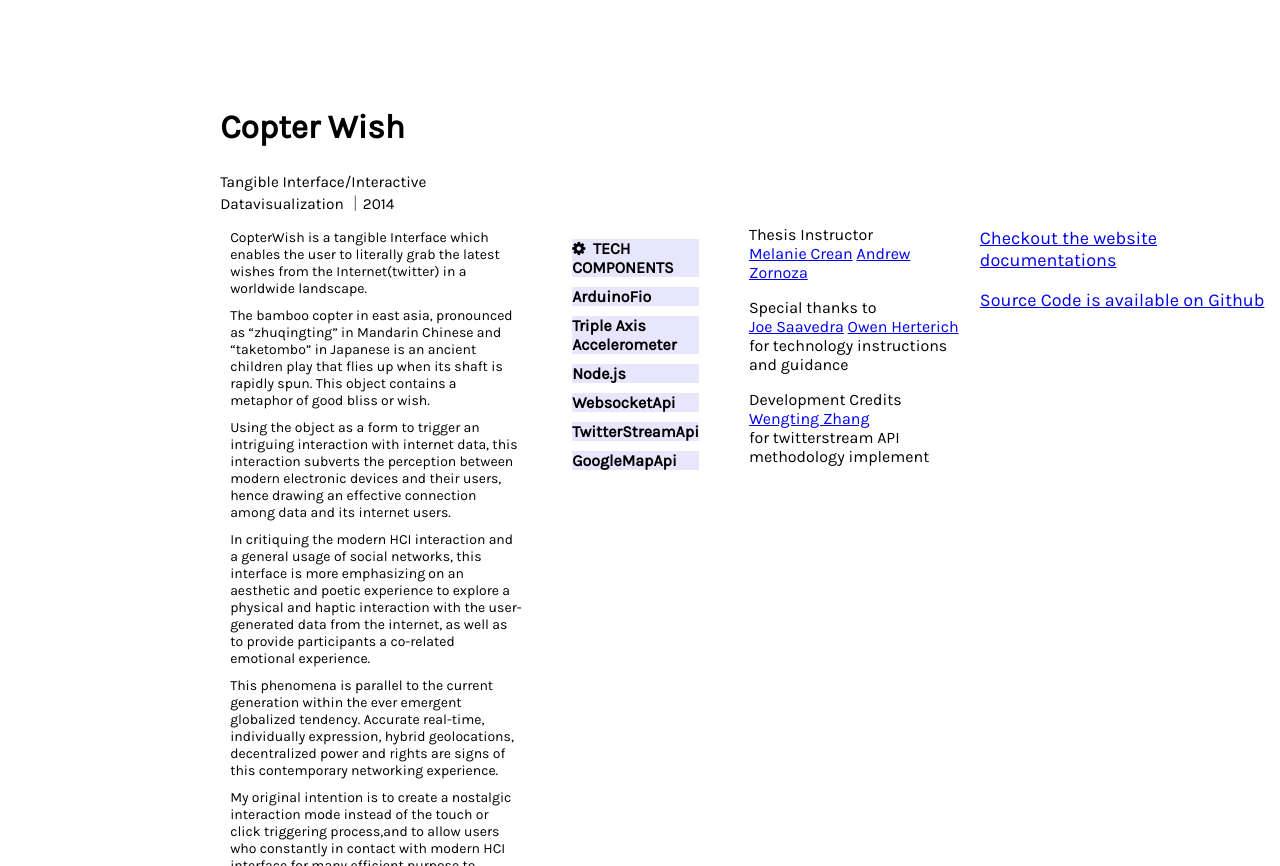
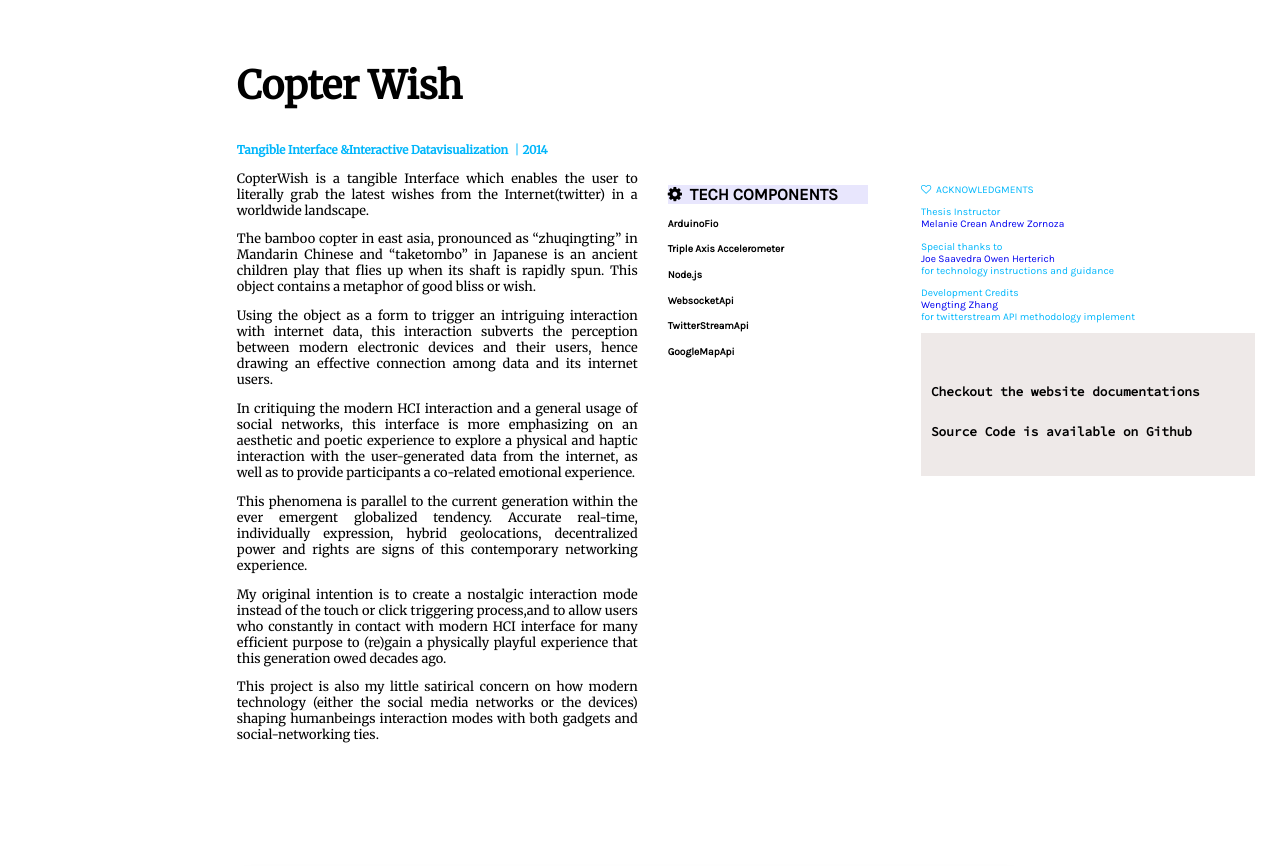
Before and after one commit to haijingliu/Portfolio, a PHP site: page /portfolio/?page=copterwish in a window 1280 px wide; the page is wider, and only the part inside the window is pictured. Shown: the part 325-1191 px from the top of that part. Run offline with PHP 8.4, Linux system fonts and the light colour scheme; some libraries are stand-ins or nearby versions.

Commit message:
main.css change

```diff
--- a/copterwish.php
+++ b/copterwish.php
@@ -7,23 +7,21 @@
       <section id="work_content">
             <article id="work_details">
                   <h2>Copter Wish</h2>
-                  <h3>Tangible Interface/Interactive Datavisualization ｜2014</h3>
+                  <h3>Tangible Interface &Interactive Datavisualization ｜2014</h3>
 
-                 <p>CopterWish is a tangible Interface which enables the user to literally grab the latest wishes from the Internet(twitter) in a worldwide landscape.</p>
+                 <p1><p>CopterWish is a tangible Interface which enables the user to literally grab the latest wishes from the Internet(twitter) in a worldwide landscape.</p>
                  <p>The bamboo copter in east asia, pronounced as “zhuqingting” in Mandarin Chinese and “taketombo” in Japanese is an ancient children play that flies up when its shaft is rapidly spun. This object contains a metaphor of good bliss or wish.</p>
                  <p>Using the object as a form to trigger an intriguing interaction with internet data, this interaction subverts the perception between modern electronic devices and their users, hence drawing an effective connection among data and its internet users.</p>
                  <p>In critiquing the modern HCI interaction and a general usage of social networks, this interface is more emphasizing on an aesthetic and poetic experience to explore a physical and haptic interaction with the user-generated data from the internet, as well as to provide participants a co-related emotional experience. </p>
                  <p>This phenomena is parallel to the current generation within the ever emergent globalized tendency. Accurate real-time, individually expression, hybrid geolocations, decentralized power and rights are signs of this contemporary networking experience.</p>
                  <p>My original intention is to create a nostalgic interaction mode instead of the touch or click triggering process,and to allow users who constantly in contact with modern HCI interface for many efficient purpose to (re)gain a physically playful experience that this generation owed decades ago.</p>
-                 <p>This project is also my little satirical concern on how modern technology (either the social media networks or the devices) shaping humanbeings interaction modes with both gadgets and social-networking ties.</p>
+                 <p>This project is also my little satirical concern on how modern technology (either the social media networks or the devices) shaping humanbeings interaction modes with both gadgets and social-networking ties.</p></p1>
 
-                 <p></p>
             </article>
 
             <article id ="toolinks">
                   <div class="toolinks">
-                        <h4><i class="fa fa-cog"></i>&nbsp;&nbsp;TECH COMPONENTS</h4>
-
+                        <h1><i class="fa fa-cog"></i>&nbsp;&nbsp;TECH COMPONENTS</h1>
                         <h4 class="tool">ArduinoFio</h4>
                         <h4 class="tool">Triple Axis Accelerometer</h4>
                         <h4 class="tool">Node.js</h4>
@@ -34,17 +32,22 @@
             </article>
 
             <article id ="project_features">
-            <p>Thesis Instructor  <br> <a href="http://www.melaniecrean.com/">Melanie Crean</a> <a href="http://www.andrewzornoza.com/">Andrew Zornoza</a></p>
-            <p>Special thanks to  <br> <a href="http://jos.ph">Joe Saavedra</a> <a href="http://owenherterich.com/">Owen Herterich</a>
+            <div id="features">
+            <p><i class="fa fa-heart-o"></i>&nbsp;&nbsp;ACKNOWLEDGMENTS</p>
+            <p>Thesis Instructor  <br> <a style=text-decoration:none; href="http://www.melaniecrean.com/" >Melanie Crean</a> <a style=text-decoration:none; href="http://www.andrewzornoza.com/">Andrew Zornoza</a></p>
+            <p>Special thanks to  <br> <a style=text-decoration:none; href="http://jos.ph">Joe Saavedra</a> <a style=text-decoration:none; href="http://owenherterich.com/">Owen Herterich</a>
             <br>for technology instructions and guidance</p>
             <p>Development Credits<br>
-            <a href="http://wentin.co/">Wengting Zhang</a>
+            <a style=text-decoration:none; href="http://wentin.co/">Wengting Zhang</a>
             <br>for twitterstream API methodology implement</p>
-            </article>
+            </div>
 
-           <article id ="project_link">
-            <p><a target="_blank" href="http://.../">Checkout the website documentations</a></p>
-            <p><a target="_blank" href="https://github.com/">Source Code is available on Github</a></p>
+            <div id="links">
+            <h1><a style=text-decoration:none; target="_blank" href="http://haijing.info">Checkout the website documentations</a>
+            <a style=text-decoration:none; target="_blank" href="https://github.com/carrieriot5">Source Code is available on Github</a>
+            <h1>
+
+            </div>
           </article>
 </section>
 
@@ -56,6 +59,6 @@
                   <img src="img/wishes01.jpg">
                   <img src="img/wishes02.jpg">
                   <img src="img/wishes03.jpg">
+                  </div>
             </article>
       </section>
-</div>
--- a/css/main.css
+++ b/css/main.css
@@ -114,142 +124,108 @@
 
 /*  //PROJECT PAGE// */
  div#project_wrapper{
-    position: relative;
-    font-family: "karla" ,Helvetica, sans-serif;
+    position: inherit;
+    font-family: "Merriweather" ,Helvetica, sans-serif;
+    -webkit-box-shadow: 2px -21px 38px -1px rgba(0,0,0,0.45);
+    -moz-box-shadow: 2px -21px 38px -1px rgba(0,0,0,0.45);
+    box-shadow: 2px -21px 38px -1px rgba(0,0,0,0.45);
   }
 
-/*header{
-      padding-top: -100px;
-      position: absolute;
-      top: 0;
-      text-align: center;
-      width: 100%;
-      min-height: auto;
-      margin: 0 auto;
-      overflow:hidden;
-      z-index:-9999;
-      background: blue;
-      align-items: center;
-      justify-content: center;
-      vertical-align: middle;
-    }
-
-    header .header_container{
-        min-width: 100%;
-      }*/
-
     section#work_content{
-      width: 90%;
-      padding: 100px 10%;
-      margin: 10 auto;
-      margin-top: 0vw;
-
-      display: flex;
+      padding: 50px 10px;
+      display: inline-block;
       display: -webkit-box;
       display: -ms-flexbox;
       display: -webkit-flex;
-
       background: white;
 
-      -webkit-box-shadow: 2px -21px 38px -1px rgba(0,0,0,0.45);
-      -moz-box-shadow: 2px -21px 38px -1px rgba(0,0,0,0.45);
-      box-shadow: 2px -21px 38px -1px rgba(0,0,0,0.45);
     }
 
       article#work_details{
         color: black;
-        width: 43%;
+        width: 60%;
         padding-left: 8%;
+        margin-left:10%;
+ /*       padding-right:0%;*/
+        text-align:justify;
       }
         article#work_details h2{
-          font-size: 2.6vw;
-      }
+          font-size: 3vw;
+       }
         article#work_details h3{
-          font-size: 1.2vw;
-          font-weight: 100;
+          color:#00b6fb;
+          font-size: 0.9vw;
         }
 
-
-        article#work_details p{
-          font-size: 14px;
-          margin: 10px;
+        article#work_details p1{
+          font-size: 1vw;
         }
 
+/*------------------toolinks--------------*/
+
         article#toolinks{
-          padding:130px 10px;
-          margin:20px;
-/*          background-color: #e8e6fd;*/
-          font-family: "Karla",Helvetica, sans-serif;
+          width:30%;
+          padding:145px 10px;
+          margin-left:20px;
+          font-family: "Karla", Helvetica, sans-serif;
+          padding-right:3%;
+
         }
-        div.toolinks i{
-           font-size: 1.2vw;
+
+        div.toolinks h1{
+          color: black;
+          background-color: #e8e6fd;
+          font-size: 1.3vw;
         }
            div.toolinks h4{
-            background-color: #e8e6fd;
-            display: row;
-            margin: 10px ;
+            color:black;
+            display: inherit;
+            text-align: left;
+            font-size:0.8vw;
         }
 
-      article#work_imgs{
-        width: 100%;
-        padding-left: 5%;
-      }
-        article#work_imgs img{
-          width: px;
-          padding-top: 100;
-          max-width: 100%;
-          display: inline-block;
-          margin-bottom: 40px;
+/*-------- features &links --------*/
+        article#project_features{
+         width: 50% ;
+         padding:145px 15px;
+
+
         }
-        article#work_imgs .video_container{
-          max-width: 80%;
-          padding-top: 30px;
-          margin-bottom: 10px;
-          position: relative;
-          padding-bottom: 56.25%;
-          height: 10;
-          overflow: hidden;
-        }
-          .video_container iframe{
-          position: absolute;
-          top: 0;
-          left: 0;
-          width: 100%;
-          height: 100%;
-          }
 
-   article#project_features{
-                padding:130px 10px;
-          }
+       div#features{
+        font-family:"karla",Helvetica, sans-serif;
 
-   article#project_link{
-      padding:130px 10px;
-    /*  background: white;*/
-      width: 40%;
-      text-align: left;/*
-      font-family: "source code pro", Helvetica, sans-serif;*/
-      font-size: 18px;
+         font-size: 0.8vw;
+        color:#00b6fb;
+        text-decoration:none!important;
+       }
 
-    }
-      section.project_link a:link{
-        color: black;
-        text-decoration: none;
-        opacity: 0.4;
+
+       div#links{
+        padding:3%;
+        font-family: "source code pro", Helvetica, sans-serif;
       }
 
-      article.project_link a:visited{ color:#4a3df4 ;}
-        article.project_link a:after{
+      div#links a:link{
+        color:#000000;
+        font-size:1vw;
+        text-decoration: none!important;
+      }
+
+
+/*
+
+      h1.link a:visited{ color:00eb98;}
+        h1.link a:after{
              margin-left: 10px;
-             font-family:  "source code pro";
              content:' \e600';
              transition:ALL 0.5s;
         }
-        article.project_link a:hover:after{
+        h1.link a:hover:after{
           margin-left: 20px;
-        }
-
-
-/*  article#project_link{
+        }*/
+/*
+  article#project_link{
 
     font-family: "source code pro", Helvetica, sans-serif;
     text-align: left;
--- a/index.php
+++ b/index.php
@@ -33,9 +33,10 @@
 		<link rel="stylesheet" href="css/font-awesome.min.css" type="text/css" media="screen, projection">
 
 		<!-- google webfonts-->
-		<link href='http://fonts.googleapis.com/css?family=Source+Code+Pro' rel='stylesheet' type='text/css'>
-		<link href='http://fonts.googleapis.com/css?family=Karla' rel='stylesheet' type='text/css'>
-        <link href='http://fonts.googleapis.com/css?family=Montserrat' rel='stylesheet' type='text/css'>
+		<link href='http://fonts.googleapis.com/css?family=Source+Code+Pro' rel='stylesheet' type='text/css'> <!--forlinksinworkpage -->
+		<link href='http://fonts.googleapis.com/css?family=Karla' rel='stylesheet' type='text/css'><!--for about -->
+        <link href='http://fonts.googleapis.com/css?family=Montserrat' rel='stylesheet' type='text/css'> <!--for header & footer-->
+        <link href='http://fonts.googleapis.com/css?family=Merriweather' rel='stylesheet' type='text/css'><!--for workpage text-->
 		<!-- Js code-->
 		<script src="//ajax.googleapis.com/ajax/libs/jquery/1.11.1/jquery.min.js"></script>
 	    <!--JS code-->
--- a/js/main.js
+++ b/js/main.js
@@ -8,7 +8,9 @@ var b = 0;
 var counter = 100;
 
 var MF= document.getElementById('main_footer');
-var Nav= document.getElementById('main_nav')
+var Nav= document.getElementById('main_nav');
+var Links= document.getElementById('links');
+
 setInterval( changeColor, 1000/20 );
 function changeColor() {
   r = Math.floor( Math.sin( counter ) * 10 + 230 );
@@ -18,6 +20,7 @@ function changeColor() {
 
   main_footer.style.backgroundColor = "rgb(" + r + "," + g + "," + b + ")";
   main_nav.style.backgroundColor = "rgb(" + r + "," + b + "," + g + ")";
+  links.style.backgroundColor = "rgb(" + r + "," + b + "," + g + ")";
 
   counter += 0.0125;
 };
--- a/resume.html
+++ b/resume.html
@@ -1,4 +1,4 @@
-<!DOCTYPE html>
+<!-- <!DOCTYPE html>
 <html>
 
 <head>
@@ -11,3 +11,4 @@ CV
 </head>
 
 <body>
+ -->
```
Also changed, not shown: other parts of css/main.css (+88 -31 lines), includes/home.php (+15 -15 lines), instantScan.php (+11 -9 lines).
